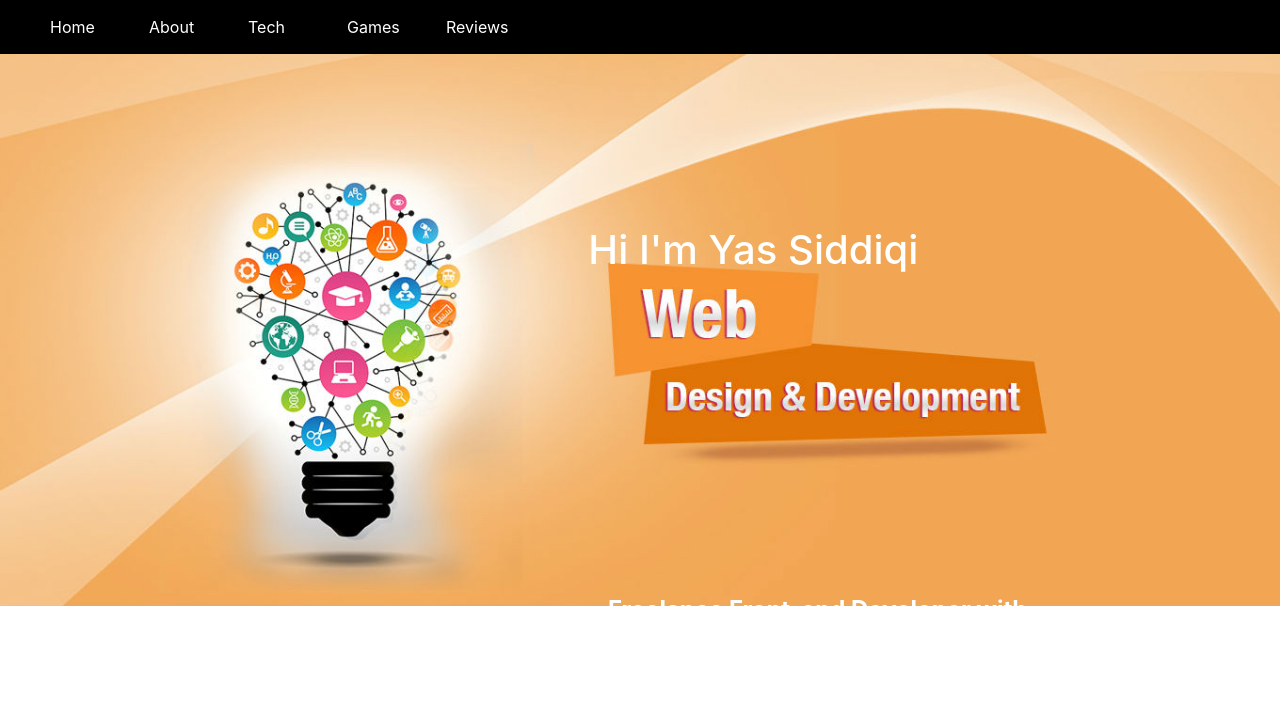
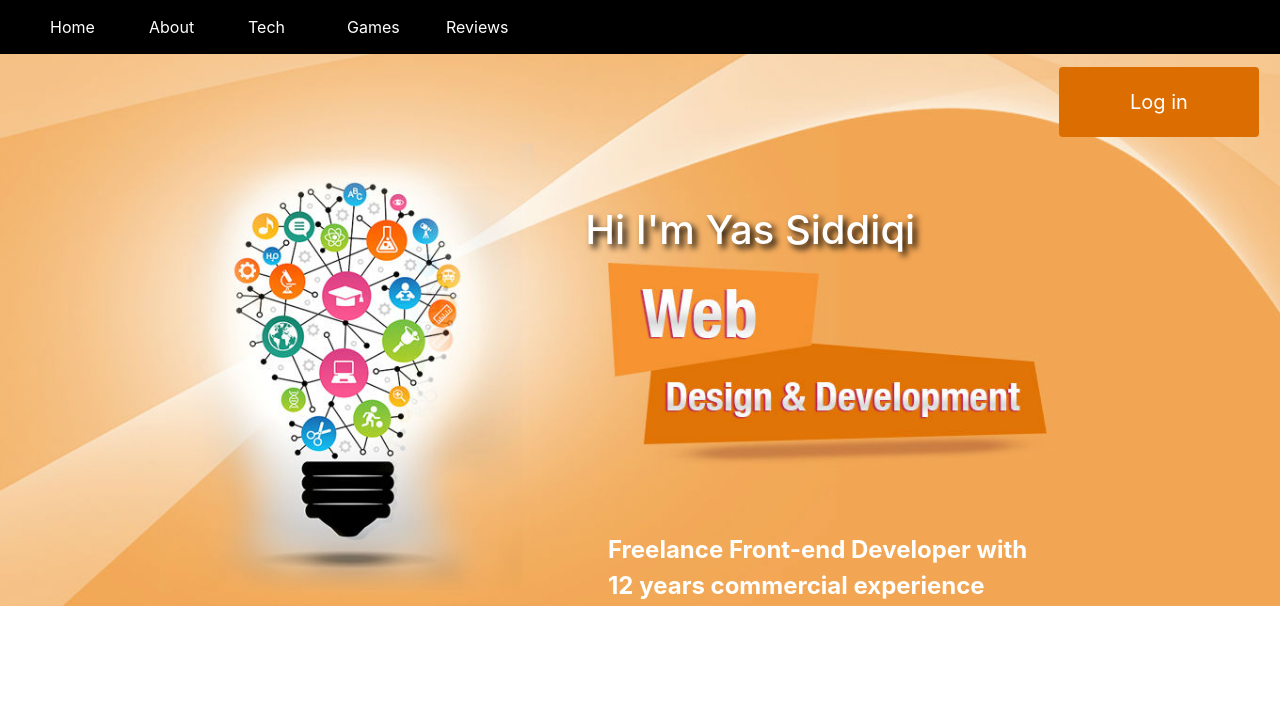
Before and after one commit to ysiddiqi/my-web, a plain HTML site: page index.html in a window 1280 px wide. Shown: the top 719 px of the page. Drawn offline with nearby package versions, Linux system fonts and the light colour scheme.

Commit message:
Home page complete

```diff
--- a/index.html
+++ b/index.html
@@ -1,5 +1,6 @@
 <!DOCTYPE html>
 <html lang="en">
+
 <head>
     <meta charset="UTF-8">
     <meta name="viewport" content="width=device-width, initial-scale=1.0">
@@ -10,11 +11,12 @@
 
     <title>my-web</title>
 </head>
+
 <body>
     <nav id="hamnav">
         <!-- The hamburger -->
         <label for="hamburger">&#9776;</label>
-    <input type="checkbox" id="hamburger"/>
+        <input type="checkbox" id="hamburger" />
         <div id="hamitems">
             <a href="#home">Home</a>
             <a href="#about">About</a>
@@ -28,11 +30,17 @@
     <section id="home">
         <div class="container-home">
             <img src="imgs/webdesigndev.jpg">
-        <div class="centered"><h1>Hi I'm Yas Siddiqi <i class="material-icons">&#xe87c;</i></h1></div>
-        <div class="centered-1"><p>Freelance Front-end Developer with 12 years commercial experience creating successful websites.</p></div>
+            <div class="centered">
+                <h1>Hi I'm Yas Siddiqi <i class="material-icons">&#xe87c;</i></h1>
+            </div>
+            <div class="centered-1">
+                <p>Freelance Front-end Developer with 12 years commercial experience creating successful websites.</p>
+            </div>
+            <button class="button topright" style="vertical-align:middle"><span>Log in </span></button>
         </div>
 
 
     </section>
 </body>
+
 </html>
--- a/style.css
+++ b/style.css
@@ -58,34 +58,96 @@ body {
   #hamnav input:checked ~ #hamitems {
       display: block;
      }
+
 }
 
 /* home section */
 .container-home{
     max-width: 100%;
-    height: 100vh;
+    height: 1200px;
     position: relative;
 }
 
 .container-home img{
     width: 100%;
+    background-size: 100%;
 
 }
 .centered {
     color: white;
+    text-shadow: 4px 4px 6px #000000;
     font-size: 1rem;
     font-weight: bold;
     position: absolute;
-    top: 25%;
+    top: 15%;
     left: 60%;
     transform: translate(-50%, -50%);
+  }
+  .centered .material-icons{
+    color: rgb(220, 109, 0);
+    font-size: 2rem;
   }
   .centered-1 {
     color: white;
     font-size: 1.5rem;
     font-weight: bold;
     position: absolute;
-    top: 75%;
+    top: 45%;
     left: 65%;
     transform: translate(-50%, -50%);
   }
+  .topright {
+    position: absolute;
+    top: 8px;
+    right: 16px;
+    font-size: 20px;
+    display: inline-block;
+    border-radius: 4px;
+    background-color:rgb(220, 109, 0);
+    border: none;
+    color: #FFFFFF;
+    text-align: center;
+    padding: 20px;
+    width: 200px;
+    transition: all 0.5s;
+    cursor: pointer;
+    margin: 5px;
+  }
+  .topright span {
+    cursor: pointer;
+    display: inline-block;
+    position: relative;
+    transition: 0.5s;
+  }
+  .topright span:after {
+    content: '\00bb';
+    position: absolute;
+    opacity: 0;
+    top: 0;
+    right: -20px;
+    transition: 0.5s;
+  }
+  .topright:hover span {
+    padding-right: 25px;
+  }
+
+  .topright:hover span:after {
+    opacity: 1;
+    right: 0;
+  }
+@media screen and (max-width: 768px){
+   .centered {
+    position:absolute;
+    padding-top: 25%;
+    margin-right: -60px;
+    font-size: 10px;
+  }
+  .centered .material-icons{
+    display: none;
+  }
+  .topright{
+    width: 100px;
+    padding: 10x;
+  }
+
+}
```
Lines whose indentation alone changed are shown as unchanged.
